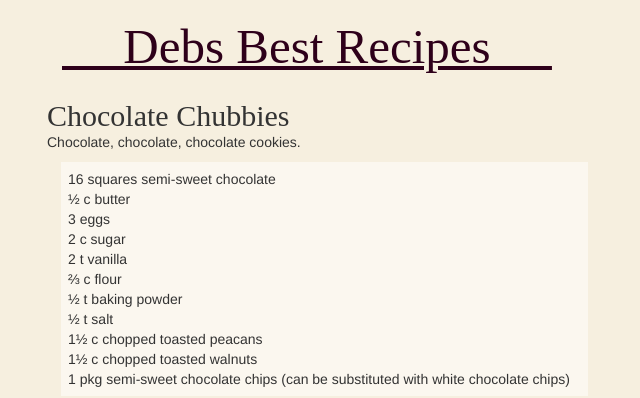
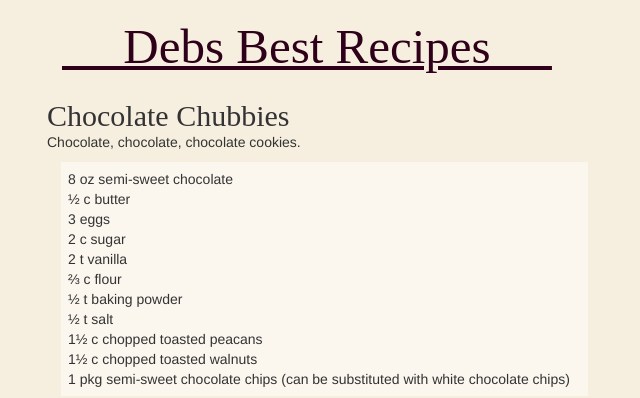
Before and after one commit to JonahBraun/debs-recipes, a Jekyll site: the page built from _posts/2005-12-20-chocolate-chubbies.md, in a window 1280 px wide. Shown: the top 398 px of the page, without its empty margins (8-648 px from the left). Built offline with Jekyll 4.4.1, drawn with Linux system fonts in a browser that asks for light colours; nearby versions of some CDN libraries; some web fonts are replaced; Markdown is read by kramdown in place of the engine named in the settings.

Commit message:
Update and rename 2005-12-20-chocilate-chubbies.md to 2005-12-20-chocolate-chubbies.md

```diff
--- a/_posts/2005-12-20-chocilate-chubbies.md
+++ b/_posts/2005-12-20-chocolate-chubbies.md
@@ -5,7 +5,7 @@ category: desserts
 ---
 Chocolate, chocolate, chocolate cookies.
 
-- 16 squares semi-sweet chocolate
+- 8 oz semi-sweet chocolate
 - ½ c butter
 - 3 eggs
 - 2 c sugar
```
